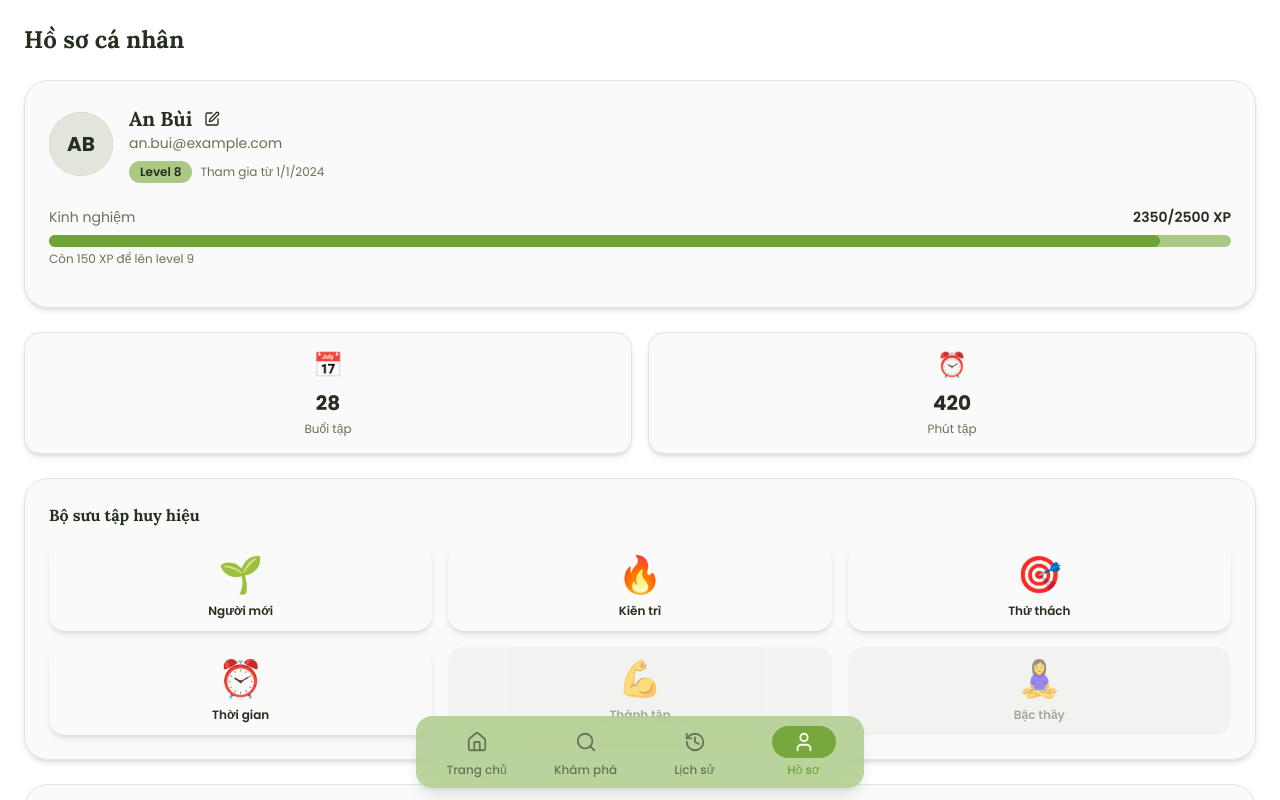
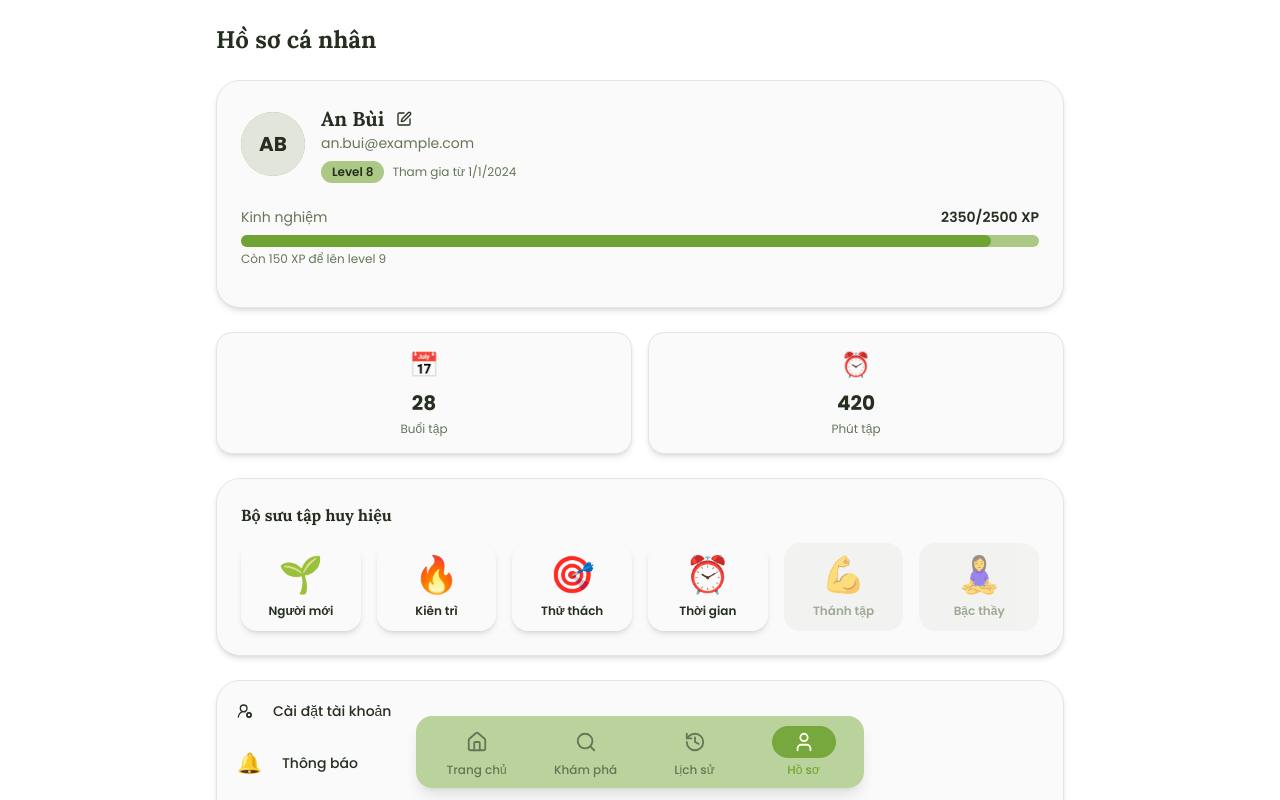
Before and after one commit to nickken253/an-lanh-wellness-guide, a React (Vite) app: page /profile in a window 1280 px wide. Shown: the top 800 px of the page. Built offline with nearby package versions, Linux system fonts and the light colour scheme.

Commit message:
Add tablet screen responsiveness.

```diff
--- a/src/pages/Dashboard.tsx
+++ b/src/pages/Dashboard.tsx
@@ -46,8 +46,8 @@ const Dashboard = () => {
   };
 
   return (
-    <div className="min-h-screen bg-background pb-20">
-      <div className="p-6">
+    <div className="min-h-screen bg-background pb-20 flex flex-col items-center">
+      <div className="p-6 w-full max-w-4xl">
         {/* Header */}
         <div className="mb-8">
           <h1 className="text-2xl font-bold text-foreground mb-2">
@@ -137,7 +137,7 @@ const Dashboard = () => {
           <h2 className="text-lg font-bold text-foreground mb-4">
             Khám phá thêm
           </h2>
-          <div className="grid grid-cols-2 gap-4">
+          <div className="grid grid-cols-2 md:grid-cols-4 gap-4">
             {recommendations.map((item, index) => (
               <Card
                 key={index}
--- a/src/pages/Profile.tsx
+++ b/src/pages/Profile.tsx
@@ -51,8 +51,8 @@ const Profile = () => {
   const xpProgress = (user.xp / user.xpToNext) * 100;
 
   return (
-    <div className="min-h-screen bg-background pb-20">
-      <div className="p-6">
+    <div className="min-h-screen bg-background pb-20 flex flex-col items-center">
+      <div className="p-6 w-full max-w-4xl">
         {/* Header */}
         <div className="mb-6">
           <h1 className="text-2xl font-serif font-bold text-foreground">Hồ sơ cá nhân</h1>
@@ -120,7 +120,7 @@ const Profile = () => {
         {/* Badges Collection */}
         <Card className="p-6 mb-6 rounded-3xl shadow-md">
           <h3 className="font-serif font-bold text-foreground mb-4">Bộ sưu tập huy hiệu</h3>
-          <div className="grid grid-cols-3 gap-4">
+          <div className="grid grid-cols-3 md:grid-cols-6 gap-4">
             {badges.map((badge) => (
               <Dialog key={badge.id}>
                 <DialogTrigger asChild>
--- a/src/pages/WorkoutSummary.tsx
+++ b/src/pages/WorkoutSummary.tsx
@@ -39,7 +39,7 @@ const WorkoutSummary = () => {
 
   return (
     <div className="min-h-screen bg-background flex items-center justify-center p-3">
-      <div className="w-full max-w-sm">
+      <div className="w-full max-w-sm md:max-w-md">
         {/* Success Animation Area */}
         <div className="text-center mb-6">
           <div className="text-4xl mb-3 animate-bounce">🎉</div>
```
